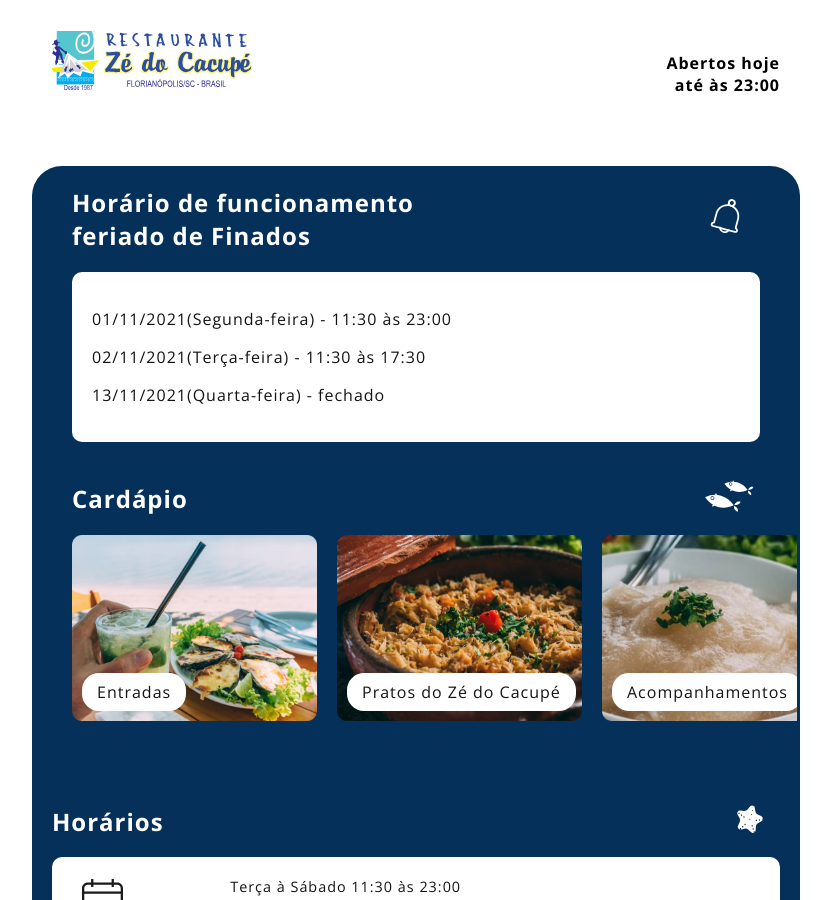
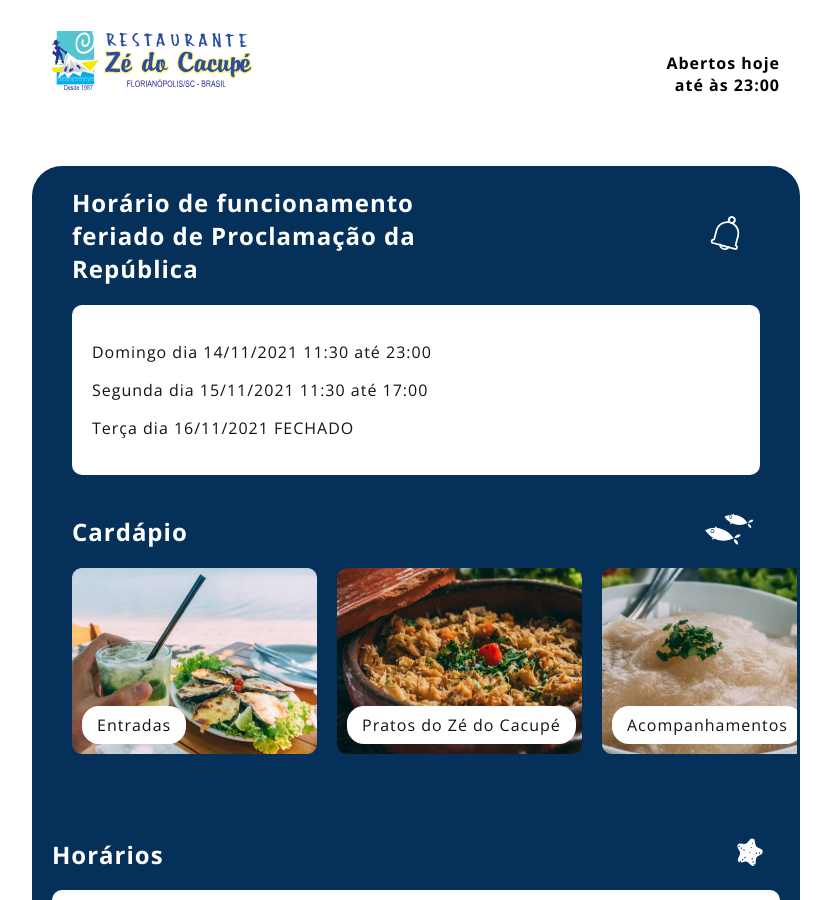
Before and after one commit to zedocacupe/zedocacupe.github.io, a Jekyll site: the page built from index.html, in a window 1280 px wide and 900 px high. Shown: the whole window, without its empty margins (224-1055 px from the left). Built offline with Jekyll 4.4.1, drawn with Linux system fonts in a browser that asks for light colours.

Commit message:
Update comunications.html

```diff
--- a/_includes/comunications.html
+++ b/_includes/comunications.html
@@ -3,7 +3,7 @@
     <div class="row row-margin-top">
       <div class="flex-grid" id="horarios">
         <h2 class="col">
-          Horário de funcionamento feriado de Finados
+          Horário de funcionamento feriado de Proclamação da República
         </h2>
         <div class="row-label-icon col">
           <img class="icon" src="/img/icons.svg#icon-bells" alt="icone de comunicados">
@@ -12,9 +12,9 @@
       <div class="card">
         <div class="flex-grid">
           <div class="col">
-            <p>01/11/2021(Segunda-feira) - 11:30 às 23:00</p>
-            <p>02/11/2021(Terça-feira) - 11:30 às 17:30</p>
-            <p>13/11/2021(Quarta-feira) - fechado</p>
+            <p>Domingo dia 14/11/2021 11:30 até 23:00</p>
+            <p>Segunda dia 15/11/2021 11:30 até 17:00</p>
+            <p>Terça dia 16/11/2021 FECHADO</p>
           </div>
         </div>
       </div>
```
